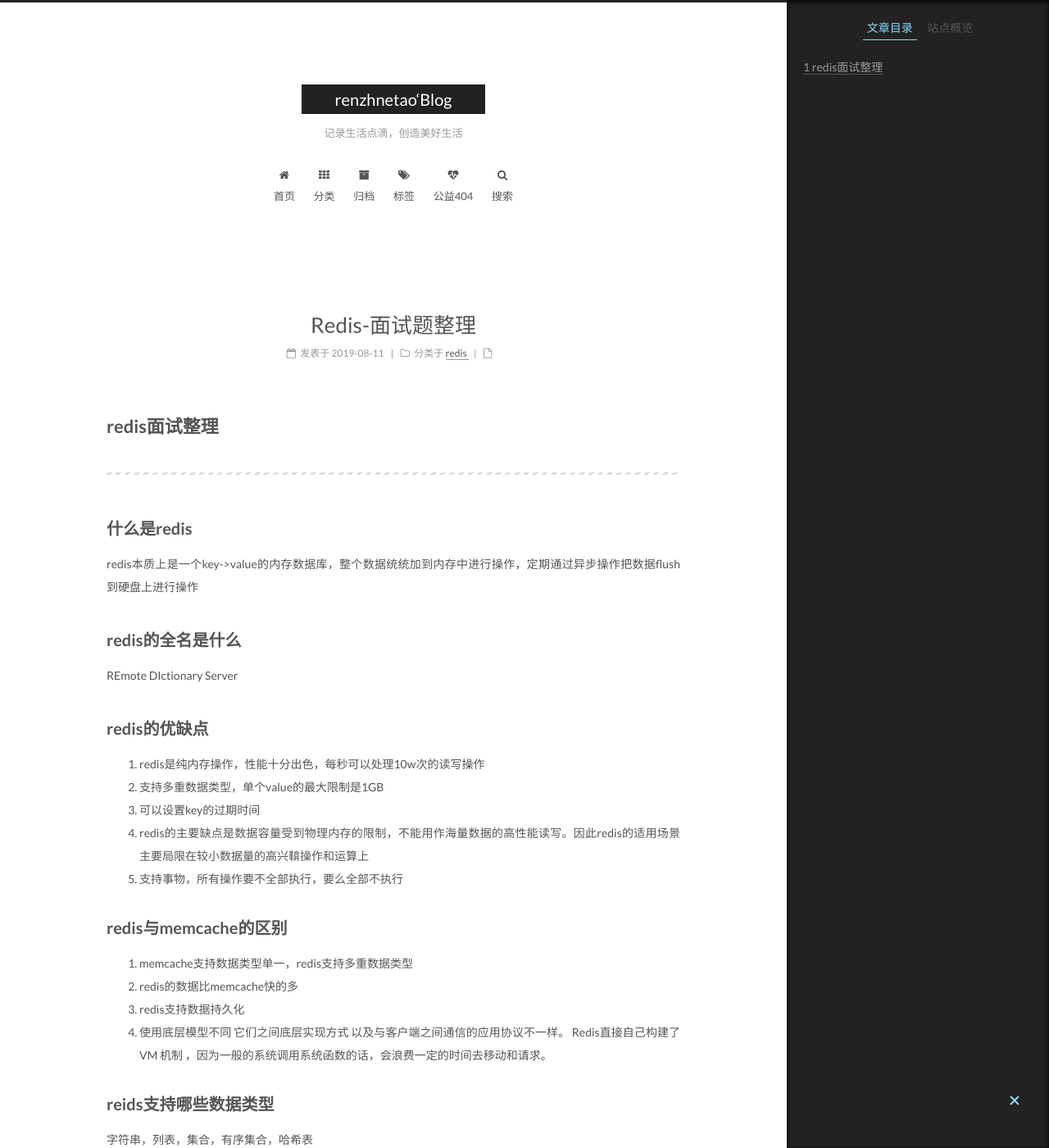
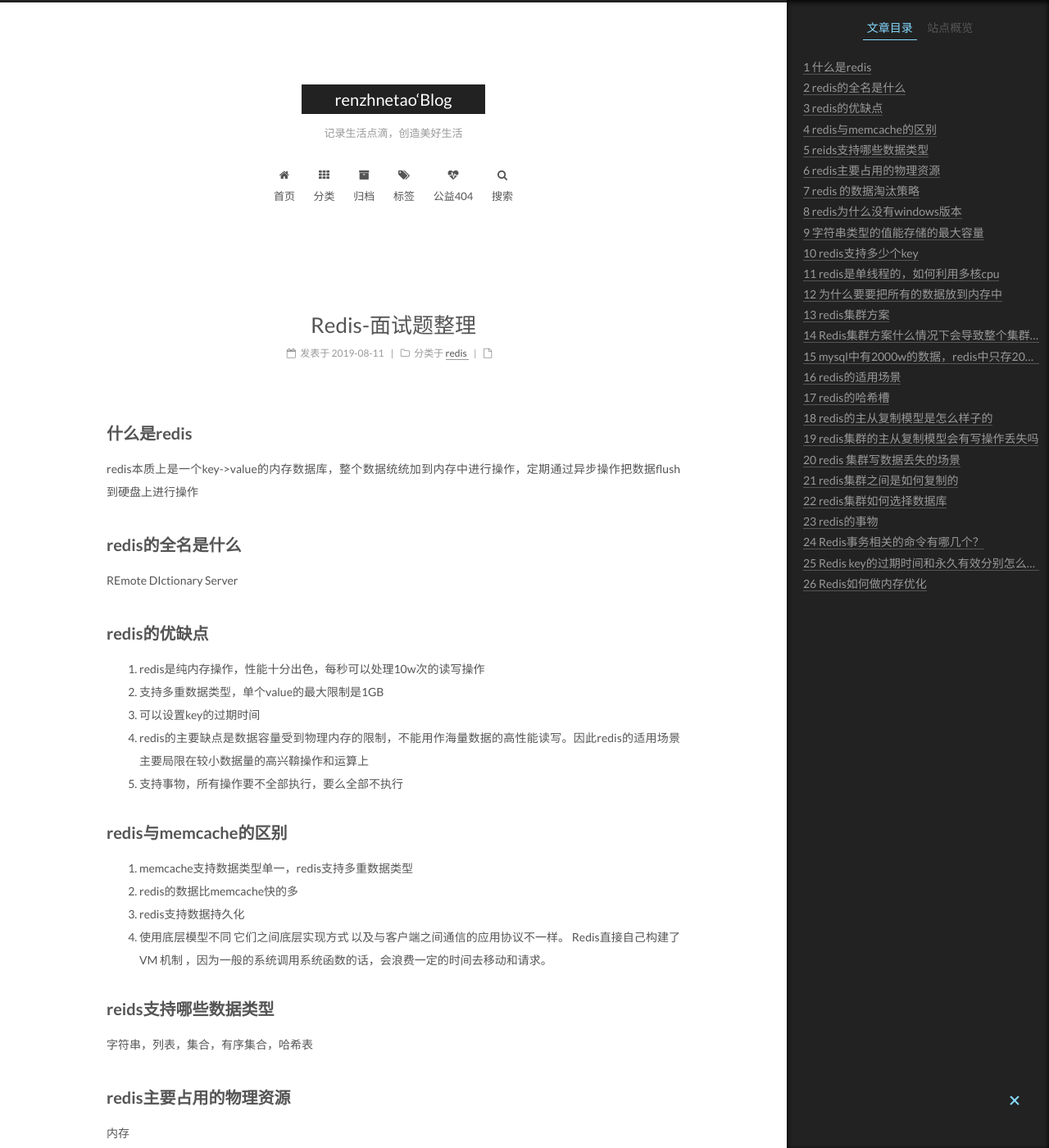
Before and after one commit to marco6688/sirren.github.io, a Jekyll site: the page built from _posts/2019-08-11-redis面试题整理.md, in a window 1280 px wide and 1400 px high. Shown: the whole window at 82% size. Built offline with Jekyll 4.4.1, drawn with Linux system fonts in a browser that asks for light colours; comment, search, counter and statistics services are not loaded.

Commit message:
add redis note

```diff
--- a/_posts/2019-08-11-redis面试题整理.md
+++ b/_posts/2019-08-11-redis面试题整理.md
@@ -5,8 +5,6 @@ categories:
 - redis
 tags:
 - redis
----
-# redis面试整理
 ---
 
 ## 什么是redis
```
